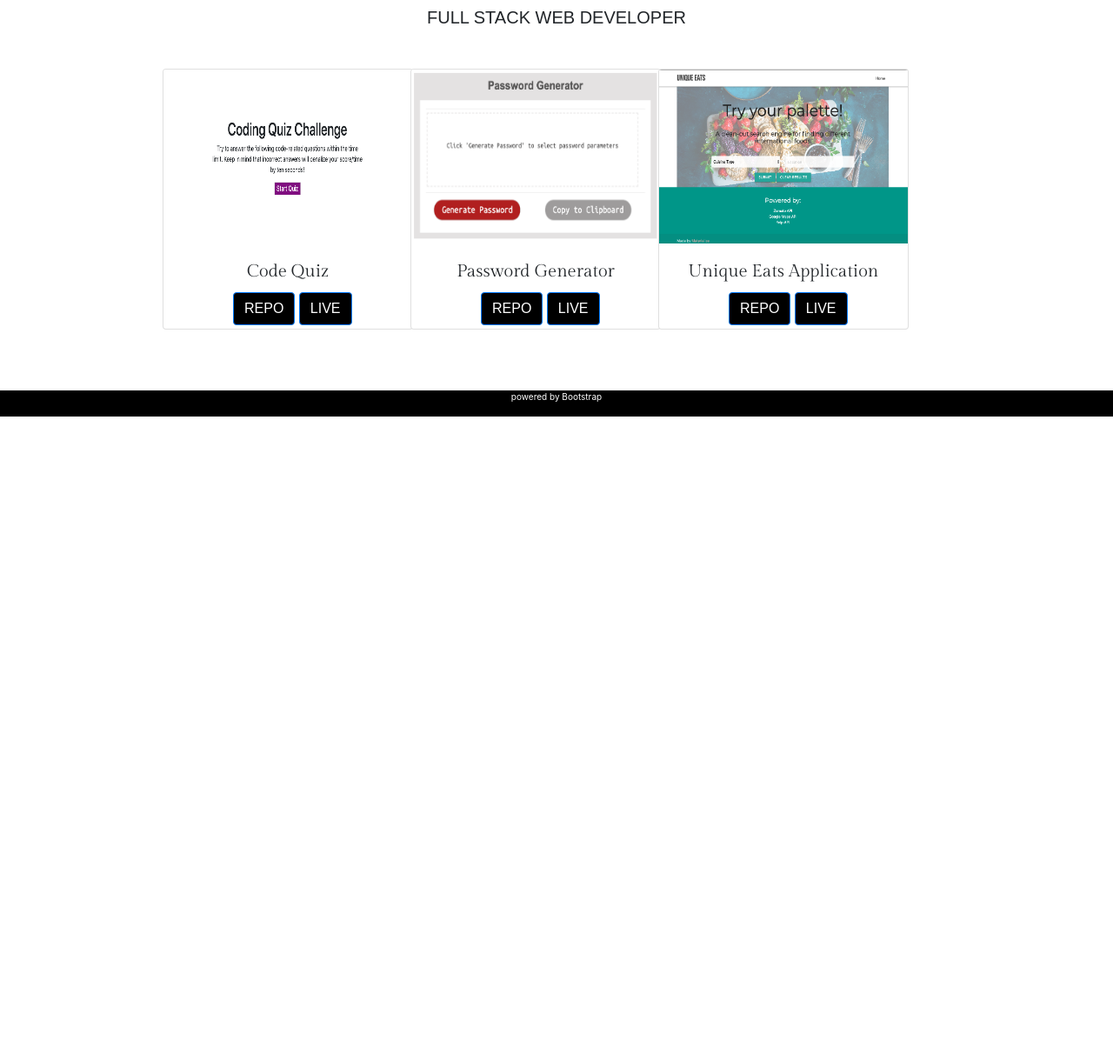
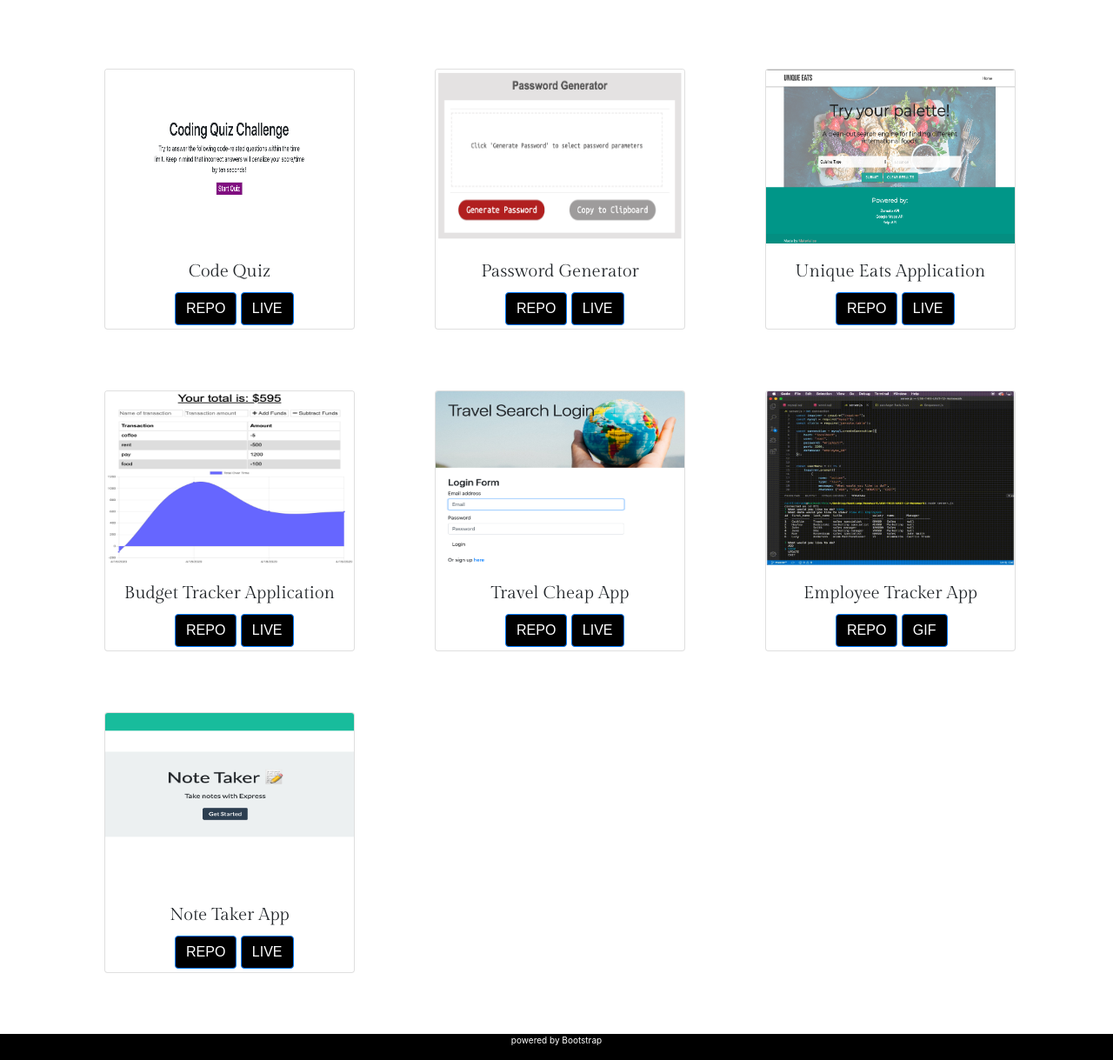
Before and after one commit to caitlintrask/Unit-8-Homework, a plain HTML site: page index.html in a window 1280 px wide. Shown: the part 193-1412 px from the top of the page at 87% size. Before the commit the page ends 800 px from the top, so only its background shows below. Drawn offline with nearby package versions, Linux system fonts and the light colour scheme; a web font is replaced by a local one.

Commit message:
added new updates to portfolio

```diff
--- a/index.html
+++ b/index.html
@@ -1,36 +1,42 @@
 <!DOCTYPE html>
 <html lang="en">
+
 <head>
   <meta charset="UTF-8">
   <meta name="viewport" content="width=device-width, initial-scale=1.0">
   <meta http-equiv="X-UA-Compatible" content="ie=edge">
-    <link rel="stylesheet" href="https://stackpath.bootstrapcdn.com/bootstrap/4.4.1/css/bootstrap.min.css" integrity="sha384-Vkoo8x4CGsO3+Hhxv8T/Q5PaXtkKtu6ug5TOeNV6gBiFeWPGFN9MuhOf23Q9Ifjh" crossorigin="anonymous">
-    <script src="https://stackpath.bootstrapcdn.com/bootstrap/4.4.1/js/bootstrap.min.js" integrity="sha384-wfSDF2E50Y2D1uUdj0O3uMBJnjuUD4Ih7YwaYd1iqfktj0Uod8GCExl3Og8ifwB6" crossorigin="anonymous"></script>
+  <link rel="stylesheet" href="https://stackpath.bootstrapcdn.com/bootstrap/4.4.1/css/bootstrap.min.css"
+    integrity="sha384-Vkoo8x4CGsO3+Hhxv8T/Q5PaXtkKtu6ug5TOeNV6gBiFeWPGFN9MuhOf23Q9Ifjh" crossorigin="anonymous">
+  <script src="https://stackpath.bootstrapcdn.com/bootstrap/4.4.1/js/bootstrap.min.js"
+    integrity="sha384-wfSDF2E50Y2D1uUdj0O3uMBJnjuUD4Ih7YwaYd1iqfktj0Uod8GCExl3Og8ifwB6"
+    crossorigin="anonymous"></script>
   <link rel="stylesheet" href="style.css">
   <link href="https://fonts.googleapis.com/css?family=Gilda+Display|News+Cycle&display=swap" rel="stylesheet">
   <title>Caitlin Trask - Portfolio</title>
 </head>
+
 <body>
   <!-- Nav -->
   <nav class="nav nav-pills flex-column flex-sm-row">
-        <a class="flex-sm-fill text-sm-center nav-link active" href="#">PORTFOLIO</a>
+    <a class="flex-sm-fill text-sm-center nav-link active" href="file:///Users/caitlintrask/Desktop/Bootcamp/Homework/Unit-8-Homework/index.html">PORTFOLIO</a>
     <a class="flex-sm-fill text-sm-center nav-link" href="https://github.com/caitlintrask">GITHUB</a>
     <a class="flex-sm-fill text-sm-center nav-link" href="Caitlin Trask 2018 Resume.pdf"">RESUME</a>
-        <a class="flex-sm-fill text-sm-center nav-link" href="https://www.linkedin.com/in/caitlin-trask-735417a3/">LINKEDIN</a>
+        <a class=" flex-sm-fill text-sm-center nav-link"
+      href="https://www.linkedin.com/in/caitlin-trask-735417a3/">LINKEDIN</a>
   </nav>
 
   <!-- Header -->
   <div class="jumbotron jumbotron-fluid">
     <div class="container">
       <h1 class="display-4">Caitlin Trask</h1>
-          <p class="lead">FULL STACK WEB DEVELOPER</p>
+      <!-- <p class="lead">FULL STACK WEB DEVELOPER</p> -->
     </div>
   </div>
 
   <!-- Portfolio Content !-->
   <div class="container">
     <div class="row">
-    <div class="col-md-3">
+      <div class="col-sm-12 col-md-6 col-lg-4">
         <div class="card" style="width: 18rem;">
           <img src="Screen Shot 2020-01-03 at 4.48.14 PM.png" class="card-img-top" alt="Code Quiz">
           <div class="card-body">
@@ -41,7 +47,7 @@
         </div>
       </div>
 
-    <div class="col-md-3">
+      <div class="col-sm-12 col-md-6 col-lg-4">
         <div class="card" style="width: 18rem;">
           <img src="Screen Shot 2020-01-05 at 12.41.25 PM.png" class="card-img-top" alt="Code Quiz">
           <div class="card-body">
@@ -52,7 +58,7 @@
         </div>
       </div>
 
-    <div class="col-md-3">
+      <div class="col-sm-12 col-md-6 col-lg-4">
         <div class="card" style="width: 18rem;">
           <img src="Screen Shot 2020-01-05 at 12.44.07 PM.png" class="card-img-top" alt="Code Quiz">
           <div class="card-body">
@@ -62,11 +68,58 @@
           </div>
         </div>
       </div>
+
+      <div class="col-sm-12 col-md-6 col-lg-4">
+        <div class="card" style="width: 18rem;">
+          <img src="Screen Shot 2020-04-20 at 5.30.41 PM.png" class="card-img-top" alt="Code Quiz">
+          <div class="card-body">
+            <h5 class="card-title">Budget Tracker Application</h5>
+            <a href="https://github.com/caitlintrask/Unit-18-Homework" class="btn btn-primary btn1">REPO</a>
+            <a href="https://gentle-mountain-83555.herokuapp.com/" class="btn btn-primary btn2">LIVE</a>
           </div>
         </div>
+      </div>
+
+      <div class="col-sm-12 col-md-6 col-lg-4">
+        <div class="card" style="width: 18rem;">
+          <img src="Screen Shot 2020-04-20 at 5.37.37 PM.png" class="card-img-top" alt="Code Quiz">
+          <div class="card-body">
+            <h5 class="card-title">Travel Cheap App</h5>
+            <a href="https://github.com/akuranz/Travel-Cheap" class="btn btn-primary btn1">REPO</a>
+            <a href="https://quiet-retreat-21659.herokuapp.com/" class="btn btn-primary btn2">LIVE</a>
+          </div>
+        </div>
+      </div>
+
+      <div class="col-sm-12 col-md-6 col-lg-4">
+        <div class="card" style="width: 18rem;">
+          <img src="Screen Shot 2020-04-20 at 5.52.30 PM.png" class="card-img-top" alt="Code Quiz">
+          <div class="card-body">
+            <h5 class="card-title">Employee Tracker App</h5>
+            <a href="https://github.com/caitlintrask/USE-THIS-UNIT-12-Homework" class="btn btn-primary btn1">REPO</a>
+            <a href="https://github.com/caitlintrask/USE-THIS-UNIT-12-Homework/blob/master/Unit-12-HW-screen-recording.gif" class="btn btn-primary btn2">GIF</a>
+          </div>
+        </div>
+      </div>
+
+      <div class="col-sm-12 col-md-6 col-lg-4">
+        <div class="card" style="width: 18rem;">
+          <img src="Screen Shot 2020-04-20 at 5.46.58 PM.png" class="card-img-top" alt="Code Quiz">
+          <div class="card-body">
+            <h5 class="card-title">Note Taker App</h5>
+            <a href="https://github.com/caitlintrask/Unit-11-Homework" class="btn btn-primary btn1">REPO</a>
+            <a href="https://arcane-gorge-91726.herokuapp.com/" class="btn btn-primary btn2">LIVE</a>
+          </div>
+        </div>
+      </div>
+    </div>
+
+    </div>
+
 
     <footer>
       powered by Bootstrap
     </footer>
 </body>
+
 </html>
--- a/style.css
+++ b/style.css
@@ -66,7 +66,7 @@ footer {
 .card {
     height: 300px;
     width: 250px;
-    margin-left: 40%;
+    margin-left: 10%;
     margin-bottom: 70px;
 }
 
```
Also changed, not shown: Screen Shot 2020-04-20 at 5.30.41 PM.png (added), Screen Shot 2020-04-20 at 5.37.37 PM.png (added), Screen Shot 2020-04-20 at 5.46.58 PM.png (added), Screen Shot 2020-04-20 at 5.49.29 PM.png (added), Screen Shot 2020-04-20 at 5.52.30 PM.png (added), 1 other file. Lines whose indentation alone changed are shown as unchanged.
